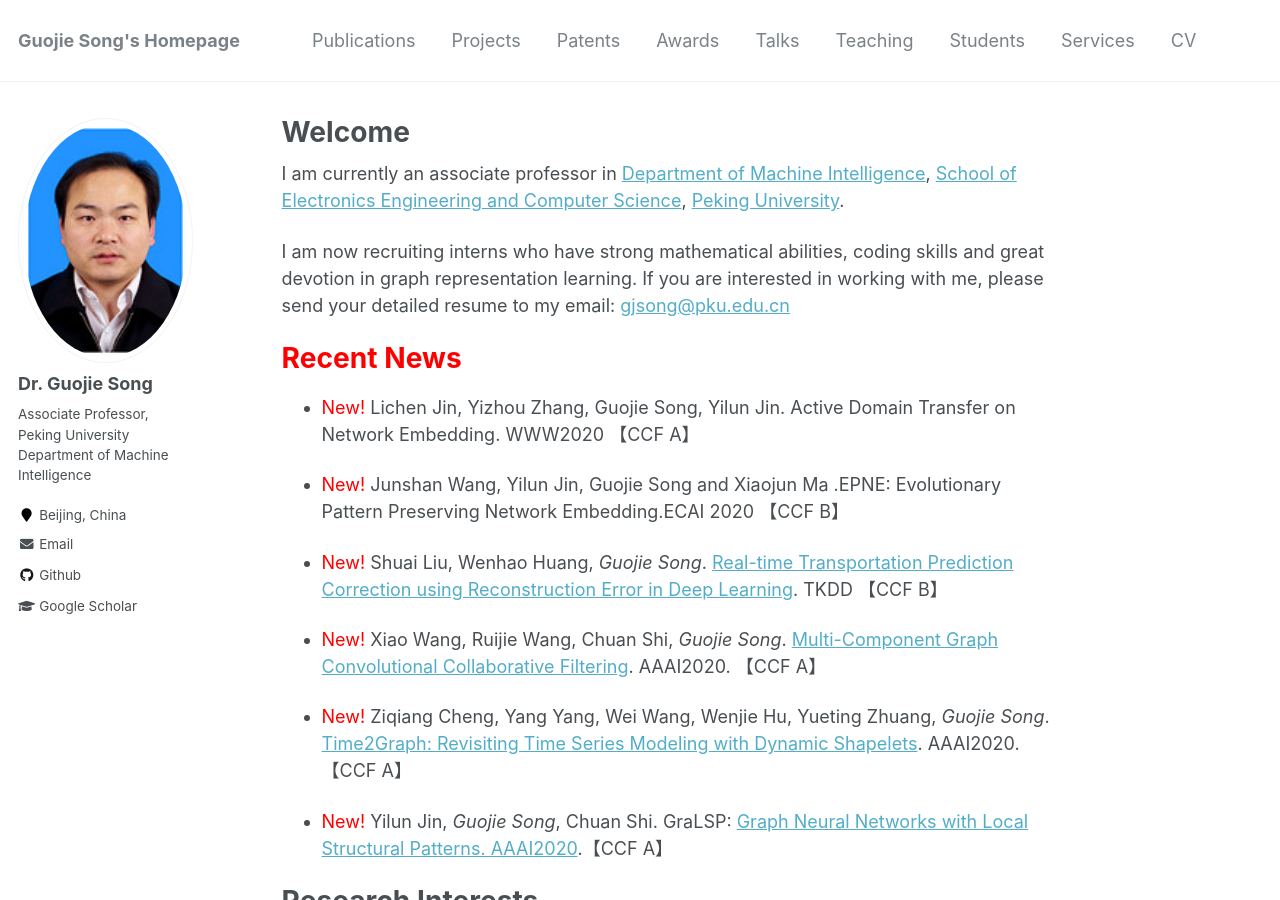
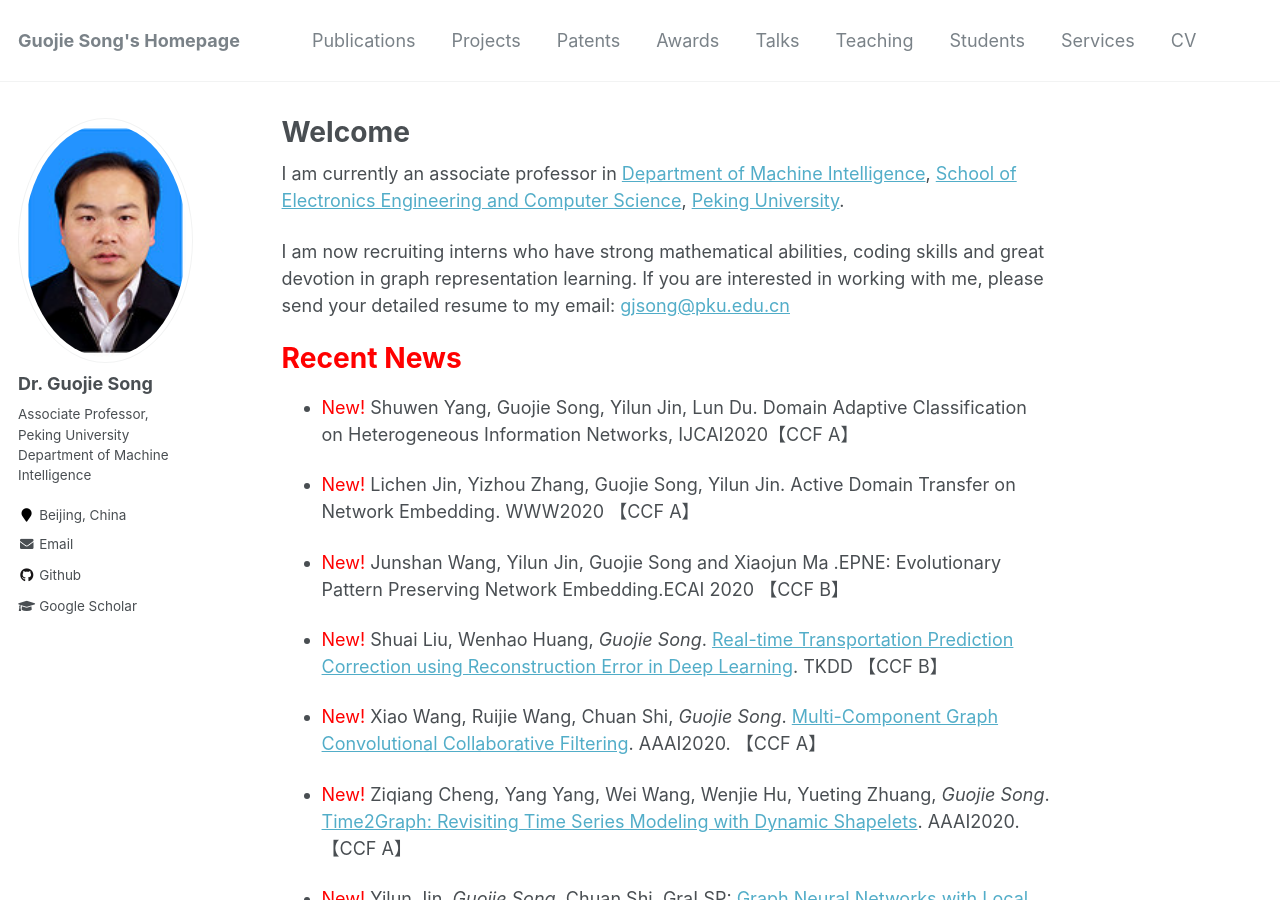
Before and after one commit to gjsong-pku/gjsong-pku.github.io, a Jekyll site: the page built from _pages/about.md, in a window 1280 px wide and 900 px high. Built offline with Jekyll 4.4.1, drawn with Linux system fonts in a browser that asks for light colours.

Commit message:
Update about.md

```diff
--- a/_pages/about.md
+++ b/_pages/about.md
@@ -15,6 +15,8 @@ I am now recruiting interns who have strong mathematical abilities, coding skill
 
 <span style='color:red'>Recent News</span>
 ======
+- <span style="color:red">New!</span> Shuwen Yang, Guojie Song, Yilun Jin, Lun Du. Domain Adaptive Classification on Heterogeneous Information Networks, IJCAI2020【CCF A】
+
 - <span style="color:red">New!</span> Lichen Jin, Yizhou Zhang, Guojie Song, Yilun Jin. Active Domain Transfer on Network Embedding. WWW2020 【CCF A】
 
 - <span style="color:red">New!</span> Junshan Wang, Yilun Jin, Guojie Song and Xiaojun Ma .EPNE: Evolutionary Pattern Preserving Network Embedding.ECAI 2020 【CCF B】
```
